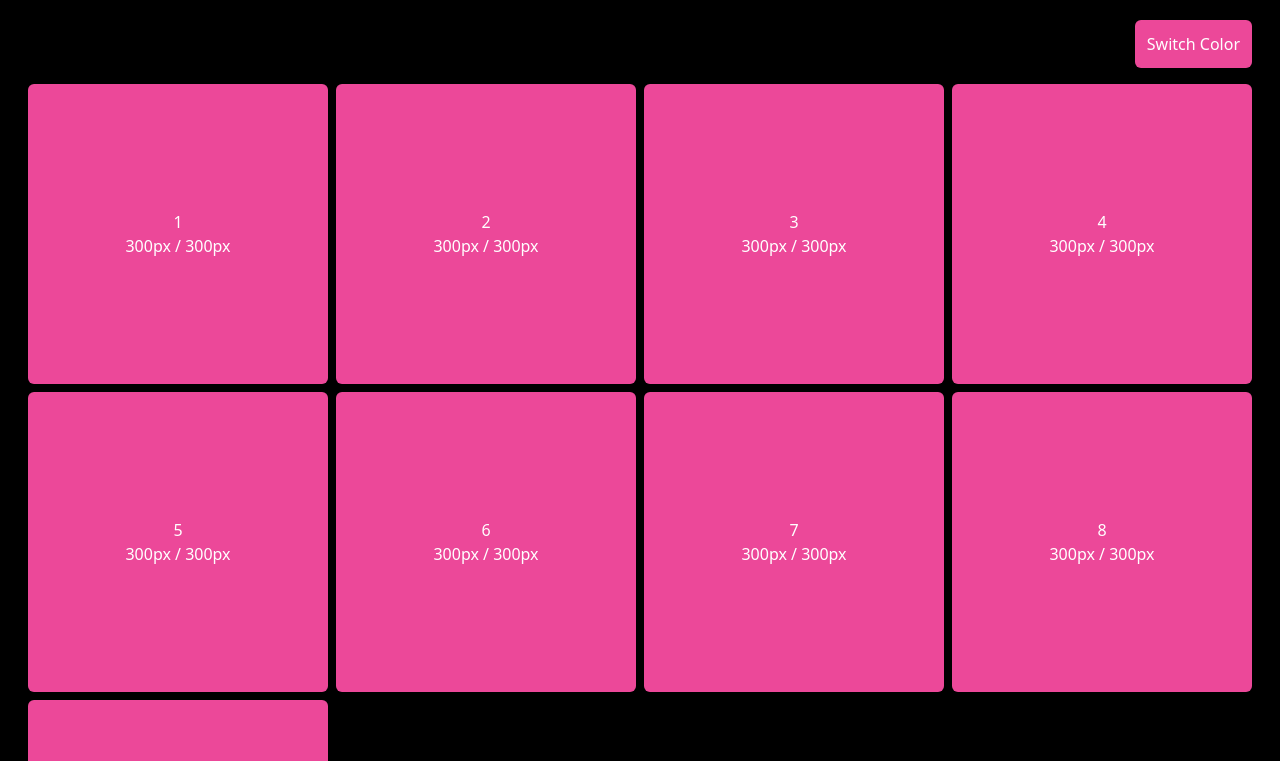
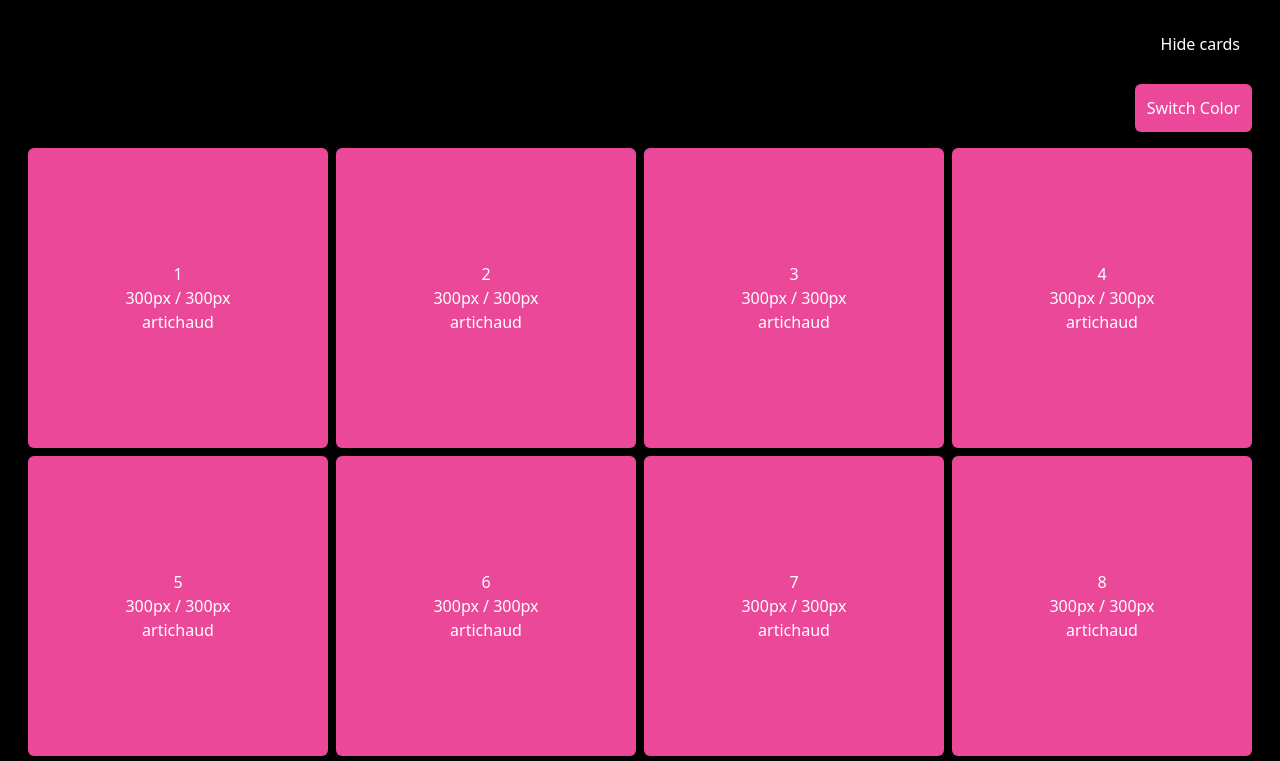
Before and after one commit to ClemeDigs/interface-mobile_examen-2_clementine, a website built with Vite: page src/index.html in a window 1280 px wide. Both pictures are taken after a click on the button "Switch Color". Shown: the top 761 px of the page. Built offline with nearby package versions, Linux system fonts and the light colour scheme.

Commit message:
modif examen

```diff
--- a/src/assets/js/Card.js
+++ b/src/assets/js/Card.js
@@ -4,10 +4,14 @@ export default class Card {
      * @param {string} textSm
      * @param {string} textLg
      */
-    constructor(name, textSm, textLg) {
+    constructor(name, textSm, textLg, legume) {
+        /**
+         * @type {string}
+        */
         this.name = name;
         this.textSm = textSm;
         this.textLg = textLg;
+        this.legume = legume;
     }
 
     /**
@@ -19,6 +23,7 @@ export default class Card {
         const nameHtml = document.createElement('span');
         const textSmHtml = document.createElement('span');
         const textLgHtml = document.createElement('span');
+        const legumeHtml = document.createElement('span');
 
         divHtml.className = 'card bg-black text-white rounded-md w-[200px] h-[200px] lg:w-[300px] lg:h-[300px] flex flex-col justify-center items-center'
         textSmHtml.className = 'lg:hidden';
@@ -27,10 +32,12 @@ export default class Card {
         nameHtml.textContent = this.name;
         textSmHtml.textContent = this.textSm;
         textLgHtml.textContent = this.textLg;
+        legumeHtml.textContent = this.legume;
 
         divHtml.appendChild(nameHtml);
         divHtml.appendChild(textSmHtml);
         divHtml.appendChild(textLgHtml);
+        divHtml.appendChild(legumeHtml);
 
         return divHtml;
     }
--- a/src/assets/js/main.js
+++ b/src/assets/js/main.js
@@ -2,19 +2,6 @@ import '../css/styles.css'
 import Card from "./Card.js";
 
 const cardContainer = document.querySelector('.card-container');
-
-//Première méthode utilisée à l'examen la semaine dernière, mais pas la plus efficace
-/* const cards = [
-    new Card (1, '200px / 200px', '300px / 300px'),
-    new Card (2, '200px / 200px', '300px / 300px'),
-    new Card (3, '200px / 200px', '300px / 300px'),
-    new Card (4, '200px / 200px', '300px / 300px'),
-    new Card (5, '200px / 200px', '300px / 300px'),
-    new Card (6, '200px / 200px', '300px / 300px'),
-    new Card (7, '200px / 200px', '300px / 300px'),
-    new Card (8, '200px / 200px', '300px / 300px'),
-    new Card (9, '200px / 200px', '300px / 300px'),
-]; */
 
 //Celle ci est mieux !
 /**
@@ -22,7 +9,7 @@ const cardContainer = document.querySelector('.card-container');
  */
 const cards = [];
 for(let i = 1; i < 10; i++){
-    cards.push(new Card (i, '200px / 200px', '300px / 300px'));
+    cards.push(new Card (i, '200px / 200px', '300px / 300px', 'artichaud'));
 }
 
 cards.forEach(card => {
--- a/src/assets/js/toogle.js
+++ b/src/assets/js/toogle.js
@@ -1,6 +1,7 @@
 const body = document.querySelector('body');
 const btnToggle = document.querySelector('.btn-toggle');
 const cardsHtml = document.querySelectorAll('.card');
+const btnHideCards = document.querySelector('.btn-hide-cards');
 
 /**
  * @param {HTMLElement} btnToggle
@@ -9,16 +10,22 @@ const cardsHtml = document.querySelectorAll('.card');
  */
 btnToggle.addEventListener('click', () => {
 
-    //Pourquoi certaines class bg-black sont optionnelles et d'autres non ? Quelle est la meilleure pratique ?
-
-/*     btnToggle.classList.toggle('bg-black'); */
+    btnToggle.classList.toggle('bg-black');
     btnToggle.classList.toggle('bg-pink-500');
 
     body.classList.toggle('bg-cyan-100');
     body.classList.toggle('bg-black');
 
     cardsHtml.forEach(cardHtml => {
-/*         cardHtml.classList.toggle('bg-black'); */
+        cardHtml.classList.toggle('bg-black');
         cardHtml.classList.toggle('bg-pink-500');
     })
 })
+
+
+
+btnHideCards.addEventListener('click', () => {
+    cardsHtml.forEach(cardHtml => {
+        cardHtml.classList.toggle('hidden');
+    })
+})
--- a/src/index.html
+++ b/src/index.html
@@ -7,10 +7,13 @@
     <meta name="viewport" content="width=device-width, initial-scale=1.0" />
     <title>Interface Mobile - Examen 2 - Clémentine</title>
   </head>
+
   <body class=" bg-cyan-100 p-5 flex justify-center">
     <div class="flex flex-col gap-2 lg:gap-4 lg:items-end">
+      <button class="btn-hide-cards bg-black text-white rounded-md p-3">Hide cards</button>
       <button class="btn-toggle bg-black text-white rounded-md p-3">Switch Color</button>
       <div class="card-container grid md:grid-cols-2 lg:grid-cols-3 xl:grid-cols-4 gap-2"></div>
     </div>
   </body>
+
 </html>
```
